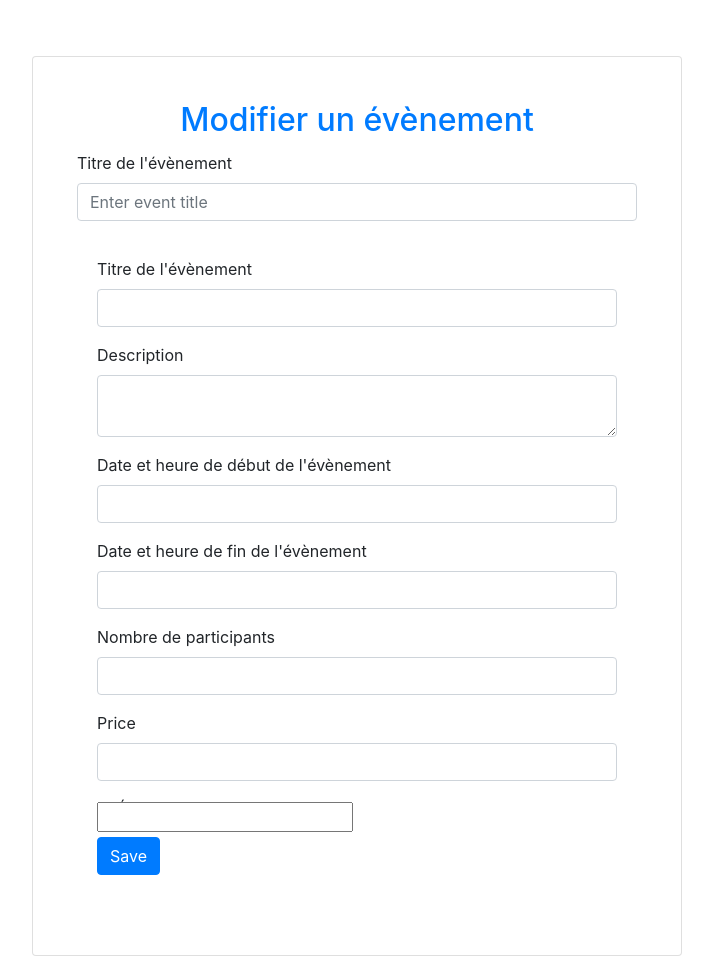
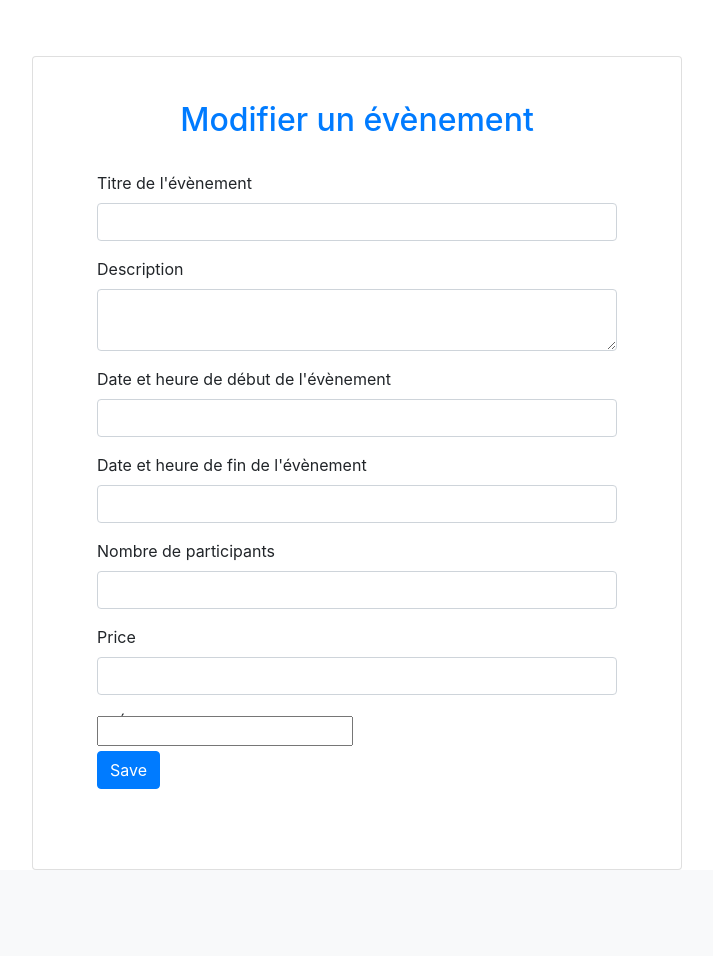
Before and after one commit to giuliana-fabrizio/PHP-Project, a Symfony app: template project_php/templates/event/edit.html.twig in a window 1280 px wide. Shown: the part 60-1016 px from the top of the page, without its empty margins (53-766 px from the left). After the commit the page ends 930 px from the top, so only its background shows below. Run offline with Twig, Linux system fonts and the light colour scheme; the template is opened without the code that fills it, so the values that code supplies are empty; form fields are guessed from the names that the template uses; some libraries are stand-ins or nearby versions.

Commit message:
chore: minor changes

```diff
--- a/project_php/templates/event/_form.html.twig
+++ b/project_php/templates/event/_form.html.twig
@@ -2,11 +2,6 @@
     <div class="card p-4" style="max-width: 650px; width: 100%;">
         <div class="card-body">
             <h2 class="card-title text-primary text-center">{{ title|default('Créer un nouvel évènement') }}</h2>
-            <div class="form-group">
-                {{ form_label(form.title, 'Titre de l\'évènement', {'label_attr': {'class': 'control-label'}}) }}
-                {{ form_widget(form.title, {'attr': {'class': 'form-control', 'placeholder': 'Enter event title'}}) }}
-                {{ form_errors(form.title) }}
-            </div>
             <div class="card-body">
                 <div class="form-horizontal">
                     <div class="form-group">
--- a/project_php/templates/event/list.html.twig
+++ b/project_php/templates/event/list.html.twig
@@ -41,7 +41,7 @@
                                 {% if event.price %}
                                     <p>Coût de participation : {{ event.price }} €</p>
                                 {% else %}
-                                    <p>Événement gratuit</p>
+                                    <p>Évènement gratuit</p>
                                 {% endif %}
                                 </td>
                                 <td class="p-4 text-gray">
```
Also changed, not shown: project_php/templates/event/details.html.twig (+12 -4 lines), project_php/var/sqlitebdd.db.
